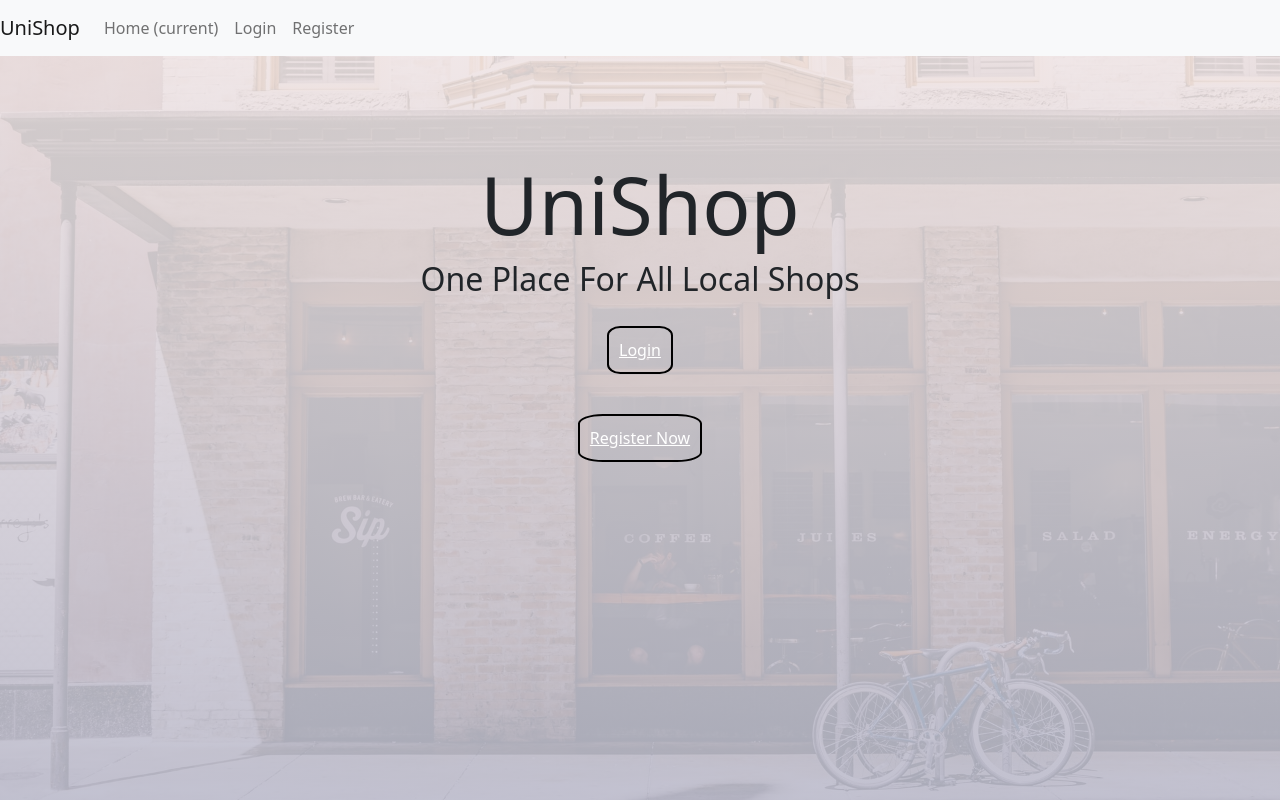
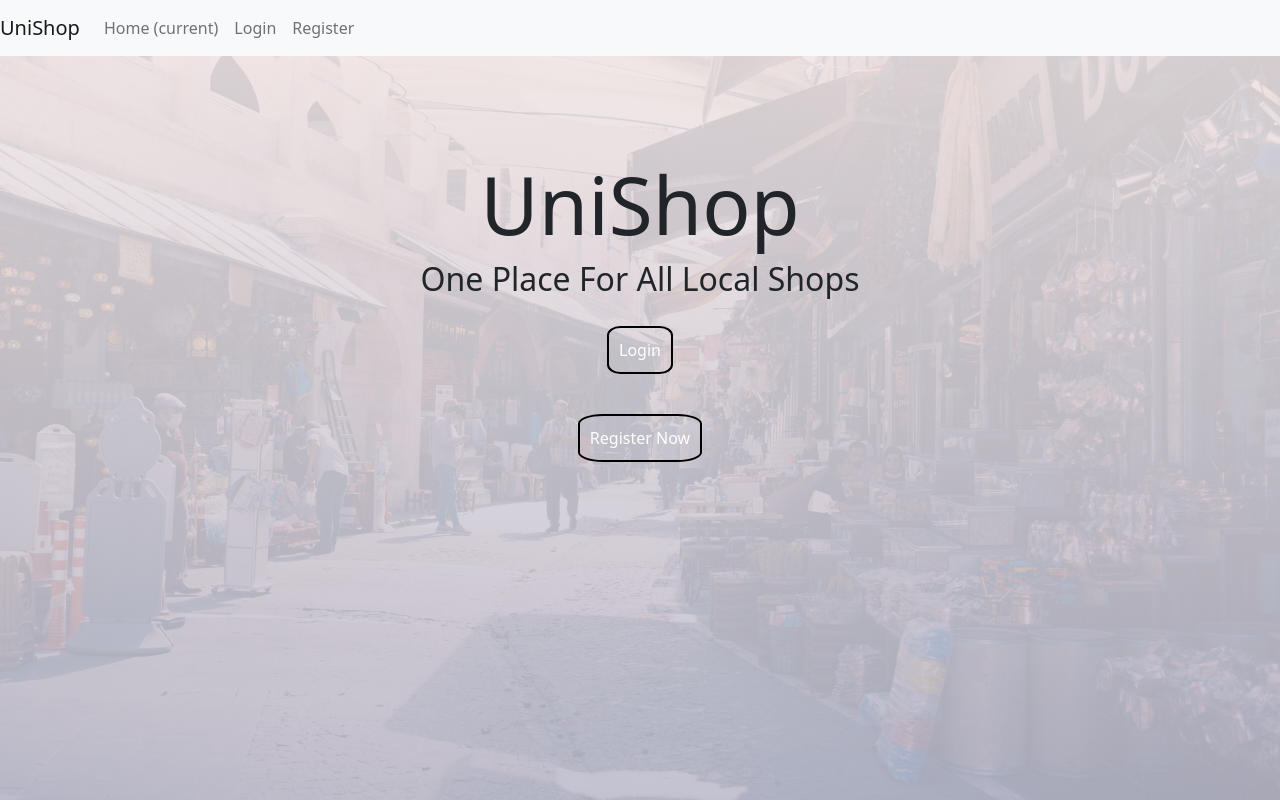
Before and after one commit to anirudh-kac/UniShop, a Django app: page / in a window 1280 px wide. Run offline with Django 3.2, Linux system fonts and the light colour scheme; some libraries are stand-ins or nearby versions.

Commit message:
change bg

```diff
--- a/dbmsproject/unishop/static/unishop/css/index.css
+++ b/dbmsproject/unishop/static/unishop/css/index.css
@@ -3,7 +3,7 @@
 
 /* index page */
 body{
-    background-image:linear-gradient(rgba(243, 232, 232, 0.877),rgba(187, 187, 204, 0.884)),url('/static/unishop/images/bg.jpg');
+    background-image:linear-gradient(rgba(243, 232, 232, 0.877),rgba(187, 187, 204, 0.884)),url('/static/unishop/images/bg2.jpg');
     background-position: center;
     background-attachment: fixed;
     background-size: cover;
@@ -32,12 +32,13 @@ body{
     border-radius: 20%;
     padding : 10px;
     color:white;
+    text-decoration: none;
 }
 
 .style-button:hover{
     border : 2px solid white;
     background-color : #ffcda3;
-    color : white;
+    color : black;
 }
 
 .card-img{
```
Also changed, not shown: dbmsproject/unishop/static/unishop/images/bg2.jpg (added).
